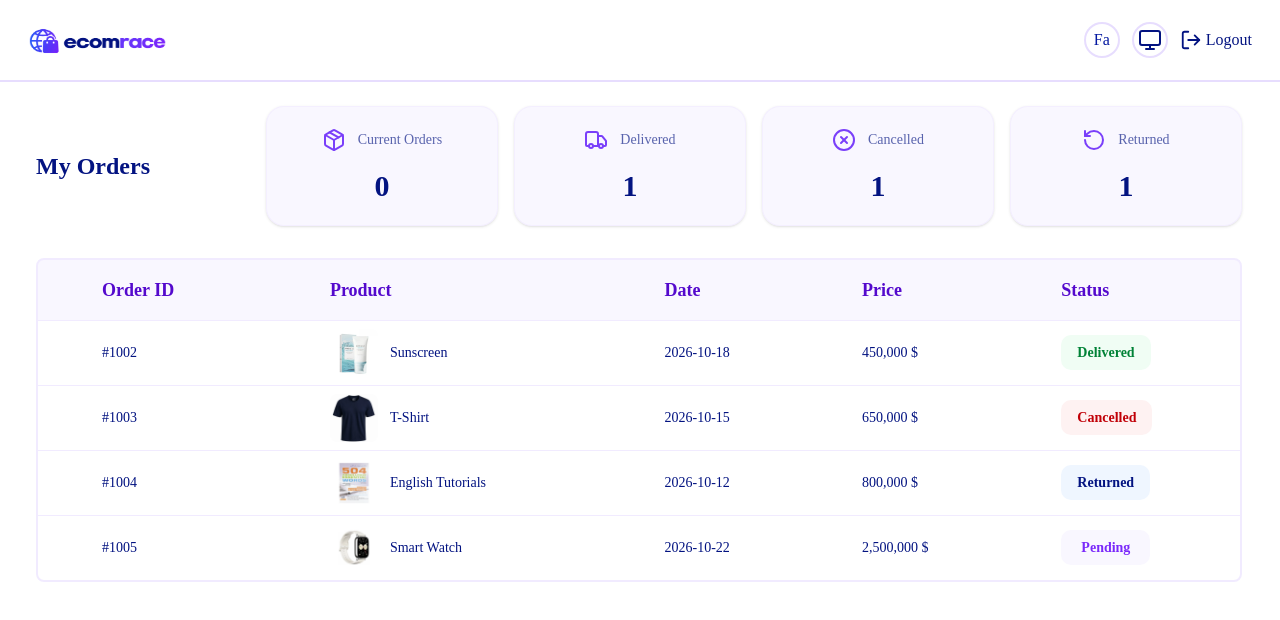
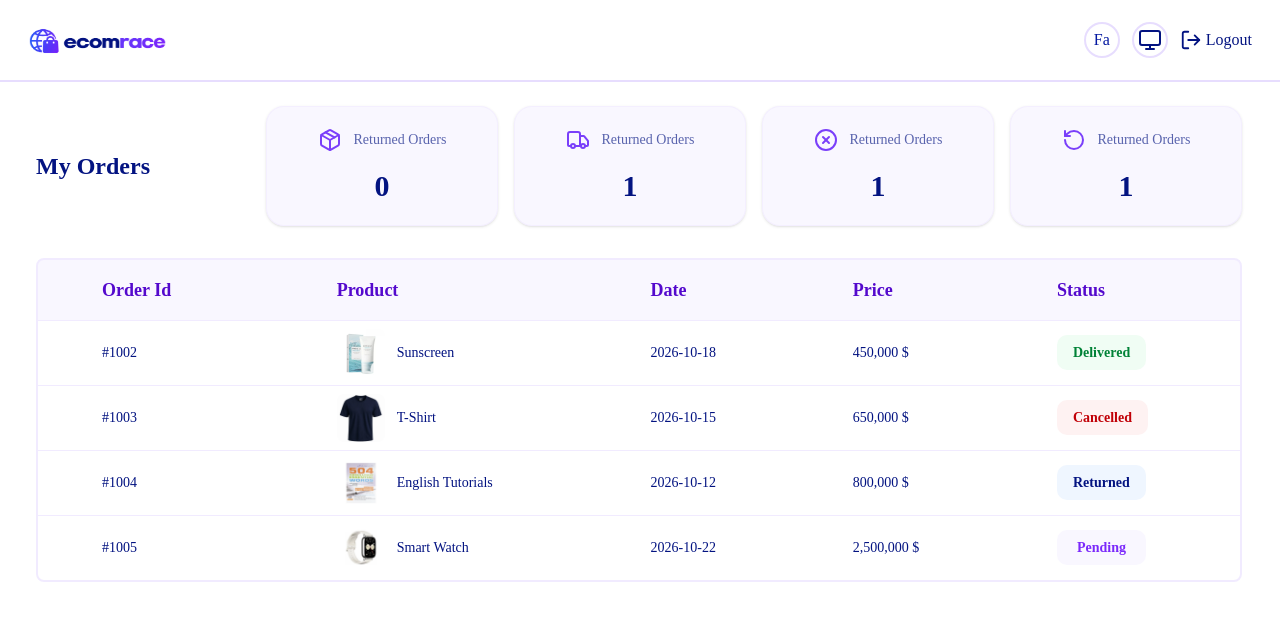
Before and after one commit to Hanieh-yousefzadeh/Dashboard-panel, a Next.js app: page /en/panel/myorders in a window 1280 px wide. Shown: the top 620 px of the page. Built offline with nearby package versions, Linux system fonts and the light colour scheme.

Commit message:
feat : change lang myOrders page

```diff
--- a/src/app/[locale]/panel/myorders/page.tsx
+++ b/src/app/[locale]/panel/myorders/page.tsx
@@ -3,7 +3,8 @@
 
 import { mockMyOrders } from "@/data/mock-myOrders";
 import Image from "next/image";
-import { Package, Truck, XCircle, RotateCcw } from "lucide-react";
+import { Package, Truck, XCircle, RotateCcw } from "lucide-react"
+import { useTranslations ,useLocale } from "next-intl"
 import {
     Table,
     TableBody,
@@ -34,10 +35,12 @@ const orderStats = [
 ]
 
 export default function MyOrdersPage() {
+    const t = useTranslations("MyOrdersPage")
+    const locale = useLocale()
     return (
         <div className="p-6 pl-9">
             <div className="flex items-center gap-x-29">
-                <h1 className="text-2xl font-bold">My Orders </h1>
+                <h1 className="text-2xl font-bold">{t("title")}</h1>
                 <div className="flex  gap-4">
 
                     {orderStats.map((item) => {
@@ -48,7 +51,12 @@ export default function MyOrdersPage() {
                             <div key={item.status} className="rounded-2xl border border-[#7a3ffa0b] dark:bg-[#0E0B2F] bg-[#f1ebfe6a] p-5 shadow-sm flex flex-col justify-center items-center md:w-58  w-45 md:h-30 ">
                                 <div className="flex items-center justify-between gap-3">
                                     <Icon className="h-6 w-6 text-[#7a3ffa]" />
-                                    <p className="text-sm text-[#031481a6] dark:text-[#FAFAFA]"> {item.title} </p>
+                                    <p className="text-sm text-[#031481a6] dark:text-[#FAFAFA]">
+                                        {item.title === "Total Number" ? t("totalNumber") :
+                                        item.title === "Pending Orders" ? t("pendingOrders") :
+                                        item.title === "Delivered Orders" ? t("deliveredOrders") :
+                                        item.title === "Cancelled Orders" ? t("cancelledOrders") :
+                                        t("returnedOrders")} </p>
                                 </div>
                                 <p className="mt-4 text-3xl font-bold">{count}</p>
                             </div>
@@ -60,11 +68,11 @@ export default function MyOrdersPage() {
                 <Table>
                     <TableHeader className="h-15 text-lg bg-[#f1ebfe6a] dark:bg-[#7a3ffa23]">
                         <TableRow className="hover:bg-transparent dark:hover:bg-transparent">
-                            <TableHead className="font-bold pl-16 text-[#5409cd] dark:text-[#bd8efb] ">Order ID</TableHead>
-                            <TableHead className="font-bold  text-[#5409cd] dark:text-[#bd8efb] ">Product</TableHead>
-                            <TableHead className="font-bold  text-[#5409cd] dark:text-[#bd8efb] ">Date</TableHead>
-                            <TableHead className="font-bold  text-[#5409cd] dark:text-[#bd8efb] ">Price</TableHead>
-                            <TableHead className="font-bold  text-[#5409cd] dark:text-[#bd8efb] ">Status</TableHead>
+                            <TableHead className={`font-bold  text-[#5409cd] dark:text-[#bd8efb] ${ locale === "fa" ? "text-right pr-16" : "pl-16"} `}>{t("orderId")}</TableHead>
+                            <TableHead className={`font-bold  text-[#5409cd] dark:text-[#bd8efb] ${locale === "fa" ? "text-right" : ""}`}>{t("product")}</TableHead>
+                            <TableHead className={`font-bold  text-[#5409cd] dark:text-[#bd8efb] ${locale === "fa" ? "text-right" : ""}`}>{t("date")}</TableHead>
+                            <TableHead className={`font-bold  text-[#5409cd] dark:text-[#bd8efb] ${locale === "fa" ? "text-right pr-10" : ""}`}>{t("price")}</TableHead>
+                            <TableHead className={`font-bold  text-[#5409cd] dark:text-[#bd8efb] ${locale === "fa" ? "text-right" : ""}`}>{t("status")}</TableHead>
                         </TableRow>
                     </TableHeader>
 
@@ -76,27 +84,26 @@ export default function MyOrdersPage() {
                                     <div className="flex items-center gap-3 min-w-40">
                                         <Image src={order.image} alt={order.name} width={48} height={48}
                                             className="size-12 shrink-0 rounded-md object-cover" />
-                                        <span className="line-clamp-1 pr-5"> {order.name}</span>
+                                        <span className="line-clamp-1"> {order.name}</span>
                                     </div>
                                 </TableCell>
-                                <TableCell className="pr-10">{order.date}</TableCell>
-                                <TableCell className="pr-10"> {order.price.toLocaleString("en-US")} $
+                                <TableCell className={` ${locale === "fa" ? "" : "pr-10"}`}>{order.date}</TableCell>
+                                <TableCell className={` ${locale === "fa" ? "pr-10" : "pr-10"}`}> {order.price.toLocaleString("en-US")} $
                                 </TableCell>
 
                                 <TableCell>
                                     <span
-                                        className={`rounded-lg px-4 py-2.5 text-sm font-semibold  ${order.status === "pending" ? "bg-[#F9F7FF] dark:bg-[#f1ebfeac] dark:text-[#6219d6] text-[#7B29FB] px-5"
+                                        className={`rounded-lg px-4 py-2.5 text-sm font-semibold ${locale === "fa" &&  order.status === "cancelled" ? "px-6" : ""} ${order.status === "pending" ? "bg-[#F9F7FF] dark:bg-[#f1ebfeac] dark:text-[#6219d6] text-[#7B29FB] px-5"
                                             : order.status === "delivered"
-                                                ?"bg-green-50 dark:bg-[#dbfce7a3] dark:text-green-900 text-green-700"
+                                                ? "bg-green-50 dark:bg-[#dbfce7a3] dark:text-green-900 text-green-700"
                                                 : order.status === "cancelled"
                                                     ? "bg-red-50 dark:bg-[#ffe2e29a] dark:text-red-900 text-red-700"
                                                     : "bg-blue-50 dark:bg-[#dbeafea6] dark:text-blue-900 text-[#031381]"
                                             }`}
                                     >
-                                        {order.status === "pending" ? "Pending"
-                                            : order.status === "delivered" ? "Delivered"
-                                                : order.status === "cancelled" ? "Cancelled"
-                                                    : "Returned"}
+                                        {order.status === "pending" ? t("pending")
+                                            : order.status === "delivered" ? t("delivered")
+                                                : order.status === "cancelled" ? t("cancelled") : t("returned")}
                                     </span>
                                 </TableCell>
                             </TableRow>
@@ -106,7 +113,7 @@ export default function MyOrdersPage() {
                             <TableRow>
                                 <TableCell colSpan={5} className="h-24 text-center text-gray-500"
                                 >
-                                    You have no orders yet.
+                                    {t("noOrders")}
                                 </TableCell>
                             </TableRow>
                         )}
--- a/src/messages/en.json
+++ b/src/messages/en.json
@@ -234,5 +234,22 @@
     "savedProducts": "Saved products",
     "registeredAddresses": "Registered addresses",
     "submittedComments": "Submitted comments"
-  }
+  },"MyOrdersPage": {
+  "title": "My Orders",
+  "orderId": "Order Id",
+  "product": "Product",
+  "date": "Date",
+  "price": "Price",
+  "status": "Status",
+  "pending": "Pending",
+  "delivered": "Delivered",
+  "cancelled": "Cancelled",
+  "returned": "Returned",
+  "noOrders": "You have no orders yet.",
+  "totalNumber": "Total Number",
+  "pendingOrders": "Pending Orders",
+  "deliveredOrders": "Delivered Orders",
+  "cancelledOrders": "Cancelled Orders",
+  "returnedOrders": "Returned Orders"
 }
+}
--- a/src/messages/fa.json
+++ b/src/messages/fa.json
@@ -234,5 +234,22 @@
     "savedProducts": "محصولات ذخیره‌شده",
     "registeredAddresses": "آدرس‌های ثبت‌شده",
     "submittedComments": "نظرات ثبت‌شده"
-  }
+  },"MyOrdersPage": {
+  "title": "سفارش‌های من",
+  "orderId": "شناسه سفارش",
+  "product": "محصول",
+  "date": "تاریخ",
+  "price": "قیمت",
+  "status": "وضعیت",
+  "pending": "در انتظار",
+  "delivered": "تحویل‌شده",
+  "cancelled": "لغوشده",
+  "returned": "مرجوع‌شده",
+  "noOrders": "هنوز سفارشی ثبت نکرده‌اید.",
+  "totalNumber": "تعداد کل",
+  "pendingOrders": "سفارش‌های در انتظار",
+  "deliveredOrders": "سفارش‌های تحویل‌شده",
+  "cancelledOrders": "سفارش‌های لغوشده",
+  "returnedOrders": "سفارش‌های مرجوع‌شده"
 }
+}
```
